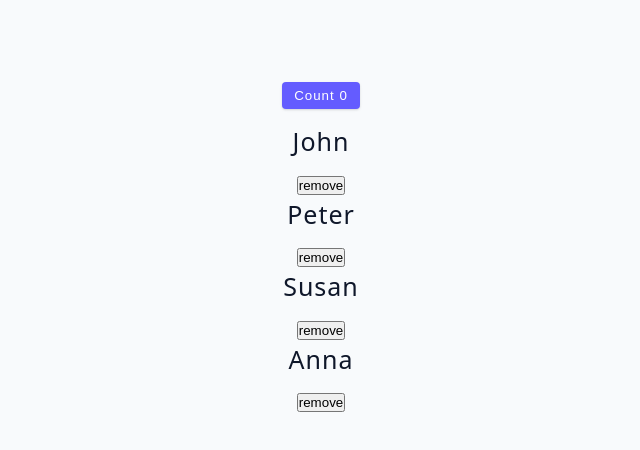
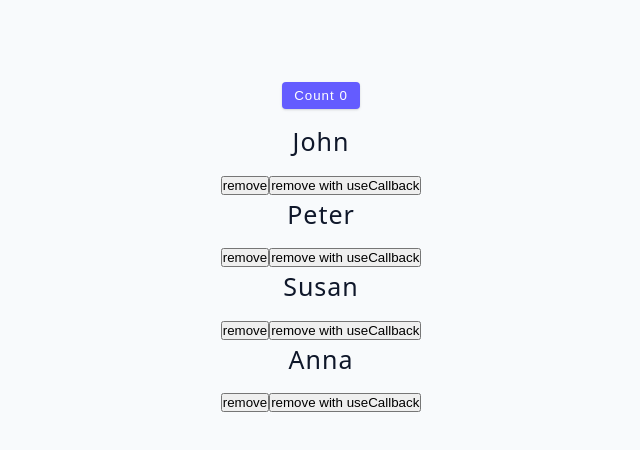
Before and after one commit to Crossroads30/advanced-react, a React (Vite) app: page / in a window 1280 px wide. Shown: the top 450 px of the page, without its empty margins (319-959 px from the left). Built offline with nearby package versions, Linux system fonts and the light colour scheme.

Commit message:
feat: add example of useCallback hook to be used

```diff
--- a/src/tutorial/11-performance/starter/03-hooks/List.jsx
+++ b/src/tutorial/11-performance/starter/03-hooks/List.jsx
@@ -1,7 +1,7 @@
 import Item from './Person'
 import { memo, useMemo } from 'react'
 
-const List = ({ people, removePerson }) => {
+const List = ({ people, removePerson, handleClick }) => {
 	return (
 		<div>
 			{people.map(person => {
@@ -10,6 +10,7 @@ const List = ({ people, removePerson }) => {
 						key={person.id}
 						{...person}
 						removePerson={removePerson}
+						handleClick={handleClick}
 						id={person.id}
 					/>
 				)
--- a/src/tutorial/11-performance/starter/03-hooks/Person.jsx
+++ b/src/tutorial/11-performance/starter/03-hooks/Person.jsx
@@ -1,10 +1,13 @@
-const Person = ({ name, removePerson, id }) => {
+const Person = ({ name, removePerson, id, handleClick }) => {
 	return (
 		<div>
 			<h4>{name}</h4>
 			<button onClick={() => removePerson(id)} type='button'>
 				remove
 			</button>
+			<button onClick={() => handleClick(id)} type='button'>
+				remove with useCallback
+			</button>
 		</div>
 	)
 }
--- a/src/tutorial/11-performance/starter/03-hooks/index.jsx
+++ b/src/tutorial/11-performance/starter/03-hooks/index.jsx
@@ -1,15 +1,23 @@
-import { useState } from 'react'
+import { useState, useCallback } from 'react'
 import { data } from '../../../../data'
 import List from './List'
 const LowerState = () => {
 	const [people, setPeople] = useState(data)
 	const [count, setCount] = useState(0)
 
-	const removePerson = id => {
-		const newPeople = people.filter(person => person.id !== id)
-		setPeople(newPeople)
-    // this function will be created from scratch & call rerender every time when it be invoke!!!!
-	}
+	// const removePerson = id => {
+	// 	const newPeople = people.filter(person => person.id !== id)
+	// 	setPeople(newPeople)
+  //   // without useCallback hook, this function will be created from scratch & call rerender every time when it be invoke!!!!
+	// }
+
+   const handleClick = useCallback(
+			id => {
+				const newPeople = people.filter(person => person.id !== id)
+				setPeople(newPeople)
+			},
+			[people]
+		)
 
 	return (
 		<section>
@@ -20,7 +28,11 @@ const LowerState = () => {
 			>
 				count {count}
 			</button>
-			<List people={people} removePerson={removePerson} />
+			<List
+				people={people}
+				// removePerson={removePerson}
+				handleClick={handleClick}
+			/>
 		</section>
 	)
 }
```
